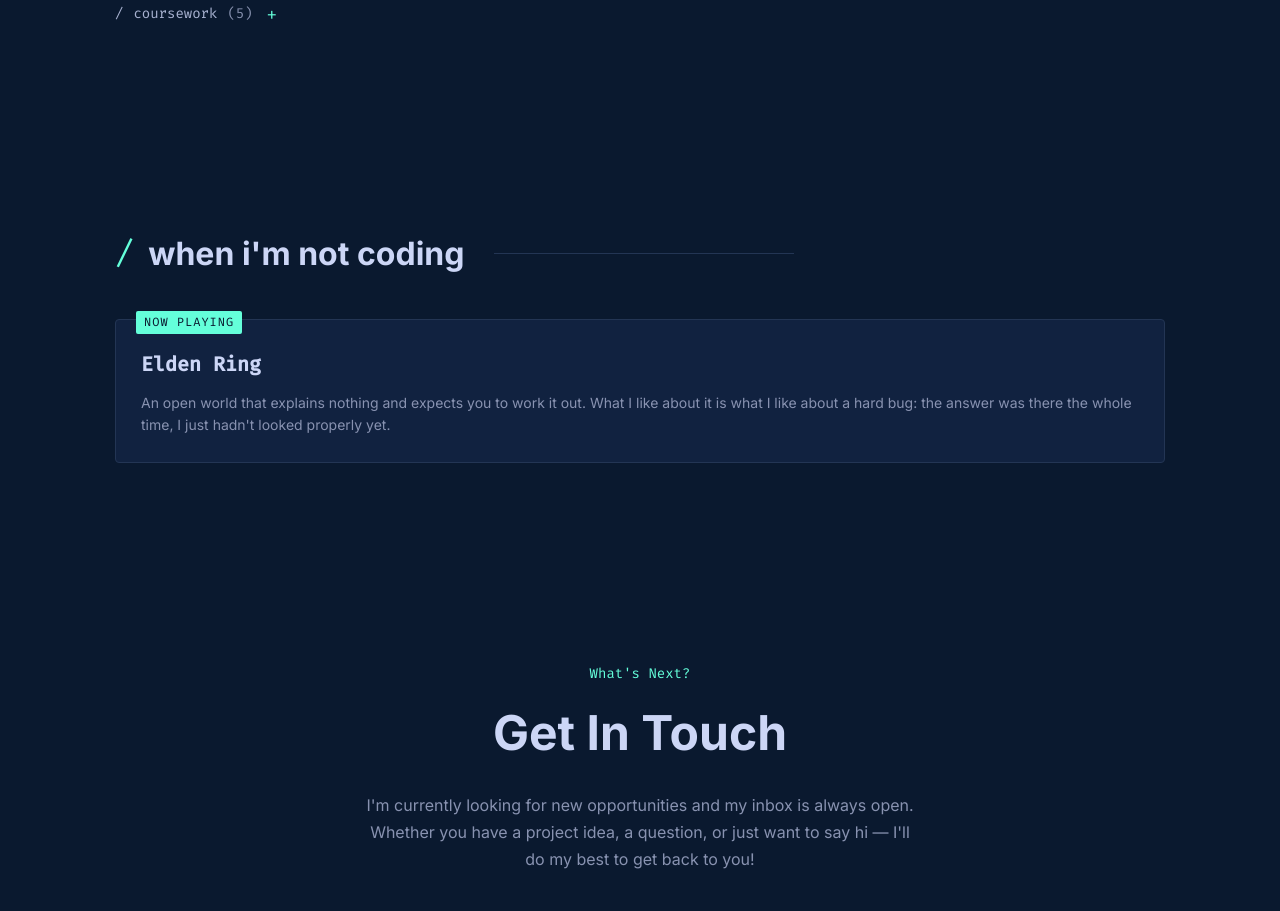
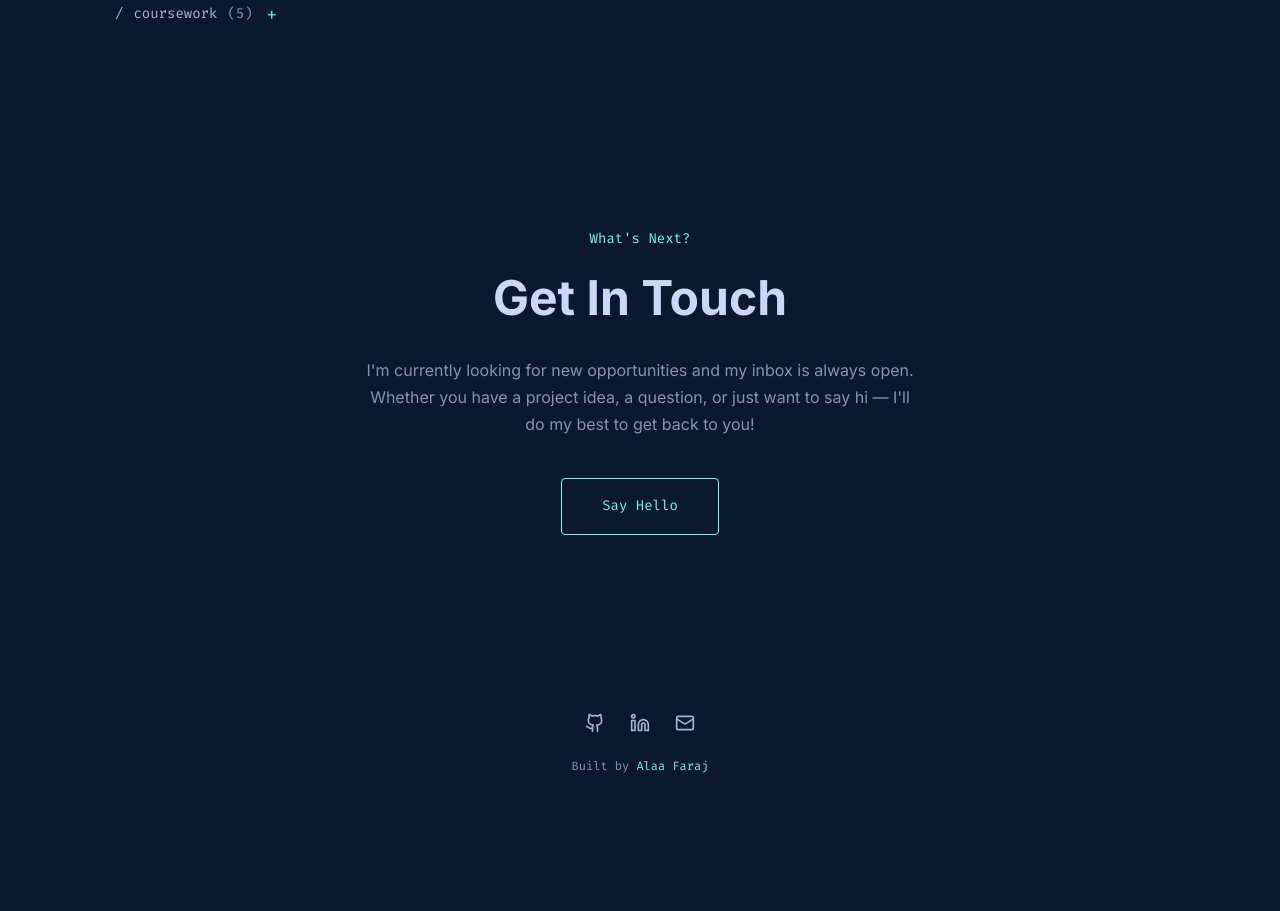
Before and after one commit to alaax159/Portfolio, a React (Vite) app: page / in a window 1280 px wide. Shown: the part 6660-7571 px from the top of the page. After the commit the page ends 7461 px from the top, so only its background shows below. Built offline with nearby package versions, Linux system fonts and the light colour scheme.

Commit message:
Remove the playing section
Takes out the component, its data, its styles and its wiring. The
arcade easter egg is untouched.

```diff
--- a/src/App.tsx
+++ b/src/App.tsx
@@ -7,7 +7,6 @@
 import Certifications from './components/Certifications';
 import Projects from './components/Projects';
 import Coursework from './components/Coursework';
-import Playing from './components/Playing';
 import ArcadeMode from './components/ArcadeMode';
 import Contact from './components/Contact';
 import Footer from './components/Footer';
@@ -59,7 +58,6 @@
         <Certifications />
         <Projects />
         <Coursework />
-        <Playing />
         <Contact />
       </main>
 
--- a/src/components/Playing.tsx
+++ /dev/null
@@ -1,25 +0,0 @@
-import { games } from '../data/portfolioData';
-
-const Playing: React.FC = () => {
-    if (games.length === 0) return null;
-
-    return (
-        <section id="playing" className="section playing-section fade-in">
-            <h2 className="section-heading">
-                <span className="slash">/</span> when i'm not coding
-            </h2>
-
-            <div className="playing-cards">
-                {games.map((game) => (
-                    <article className="playing-card" key={game.title}>
-                        <span className="playing-tag">now playing</span>
-                        <h3 className="playing-title">{game.title}</h3>
-                        <p className="playing-note">{game.note}</p>
-                    </article>
-                ))}
-            </div>
-        </section>
-    );
-};
-
-export default Playing;
--- a/src/data/portfolioData.ts
+++ b/src/data/portfolioData.ts
@@ -39,11 +39,6 @@
     degree: string;
     date: string;
     note?: string;
-}
-
-export interface Game {
-    title: string;
-    note: string;
 }
 
 // ── Personal Info ──────────────────────────────
@@ -151,16 +146,6 @@
         degree: "Secondary School Certificate",
         date: "2022",
         note: "Score: 90.9%",
-    },
-];
-
-// ── Playing ────────────────────────────────────
-// Personal interest, not Work. Kept short on purpose: it sits below
-// everything a Screener came for.
-export const games: Game[] = [
-    {
-        title: "Elden Ring",
-        note: "An open world that explains nothing and expects you to work it out. What I like about it is what I like about a hard bug: the answer was there the whole time, I just hadn't looked properly yet.",
     },
 ];
 
--- a/src/styles/index.css
+++ b/src/styles/index.css
@@ -1314,57 +1314,8 @@
     margin-left: 0;
     margin-top: 12px;
   }
+
 }
-
-/* ══════════════════════════════════════════════
-   PLAYING — personal interest, kept below the work
-   ══════════════════════════════════════════════ */
-.playing-cards {
-  display: grid;
-  grid-template-columns: repeat(auto-fit, minmax(280px, 1fr));
-  gap: 20px;
-}
-
-.playing-card {
-  position: relative;
-  padding: 28px 25px 25px;
-  background-color: var(--light-navy);
-  border: 1px solid var(--lightest-navy);
-  border-radius: var(--border-radius);
-  transition: var(--transition);
-}
-
-.playing-card:hover {
-  border-color: var(--green);
-  transform: translateY(-4px);
-}
-
-.playing-tag {
-  position: absolute;
-  top: -9px;
-  left: 20px;
-  padding: 2px 8px;
-  font-family: var(--font-mono);
-  font-size: var(--fs-xxs);
-  letter-spacing: 1px;
-  text-transform: uppercase;
-  color: var(--navy);
-  background-color: var(--green);
-  border-radius: 2px;
-}
-
-.playing-title {
-  margin-bottom: 12px;
-  font-family: var(--font-mono);
-  font-size: var(--fs-xl);
-  color: var(--lightest-slate);
-}
-
-.playing-note {
-  font-size: var(--fs-sm);
-  color: var(--slate);
-}
-
 /* ══════════════════════════════════════════════
    ARCADE MODE — Konami code easter egg
    Redefining the tokens repaints the whole site.
@@ -1447,11 +1398,6 @@
   }
 }
 
-/* This heading is longer than the others; let it wrap rather than clip. */
-.playing-section .section-heading {
-  white-space: normal;
-}
-
 /* The portrait's tint is baked into the canvas draw, so it can't follow
    the tokens. A filter pushes it from cyan to amber instead. */
 :root.arcade .pixel-portrait-canvas {
```
